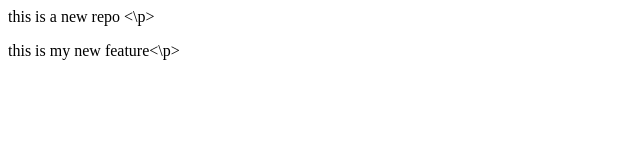
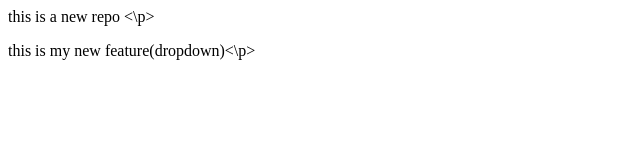
Before and after one commit to sanjani894/local-repo, a plain HTML site: page index.html in a window 1280 px wide. Shown: the full height of the page, 0-640 px from the left. Drawn offline with Linux system fonts and the light colour scheme.

Commit message:
add dropdown

```diff
--- a/index.html
+++ b/index.html
@@ -1,2 +1,2 @@
 <p> this is a new repo <\p>
-<p> this is my new feature<\p>
+<p> this is my new feature(dropdown)<\p>
```
